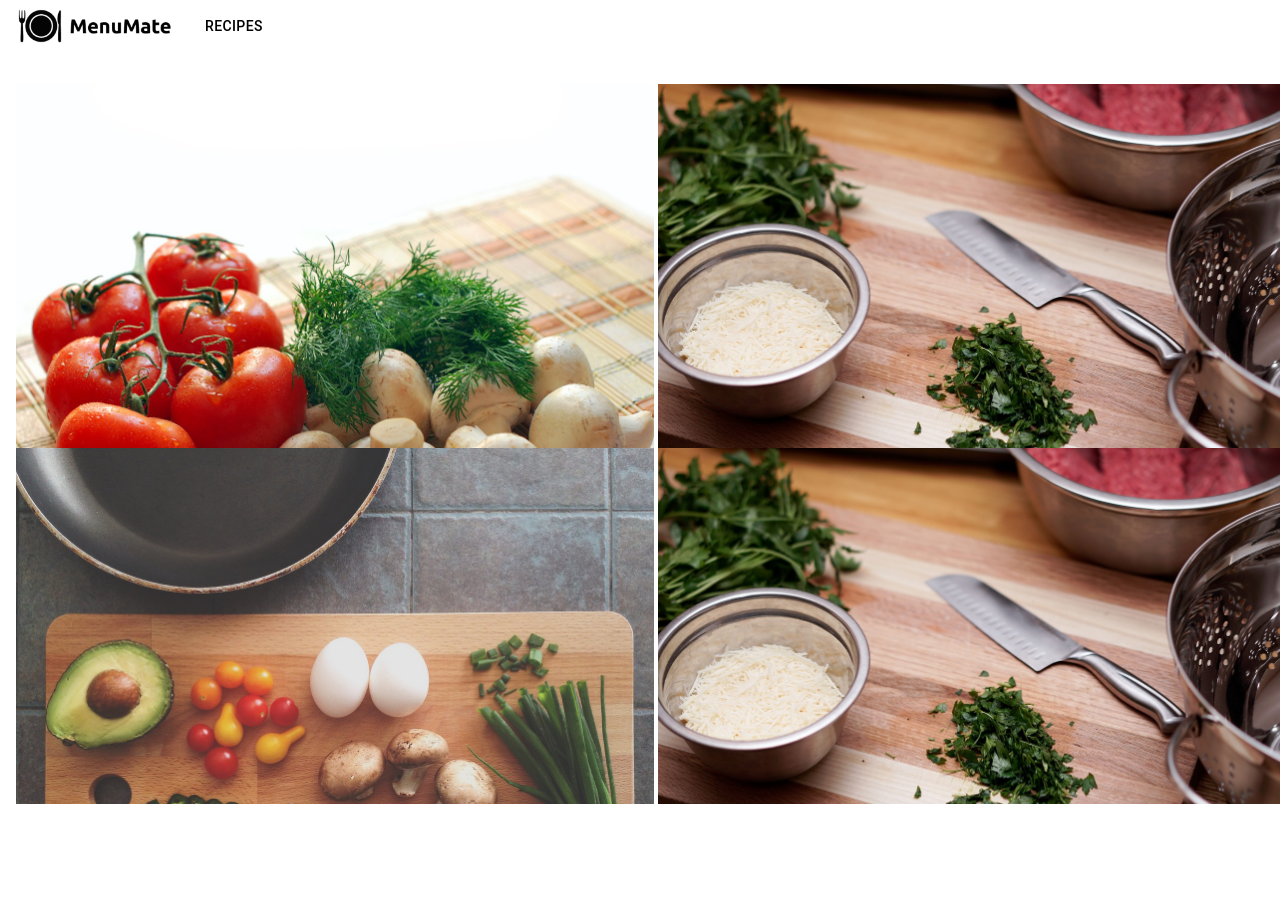
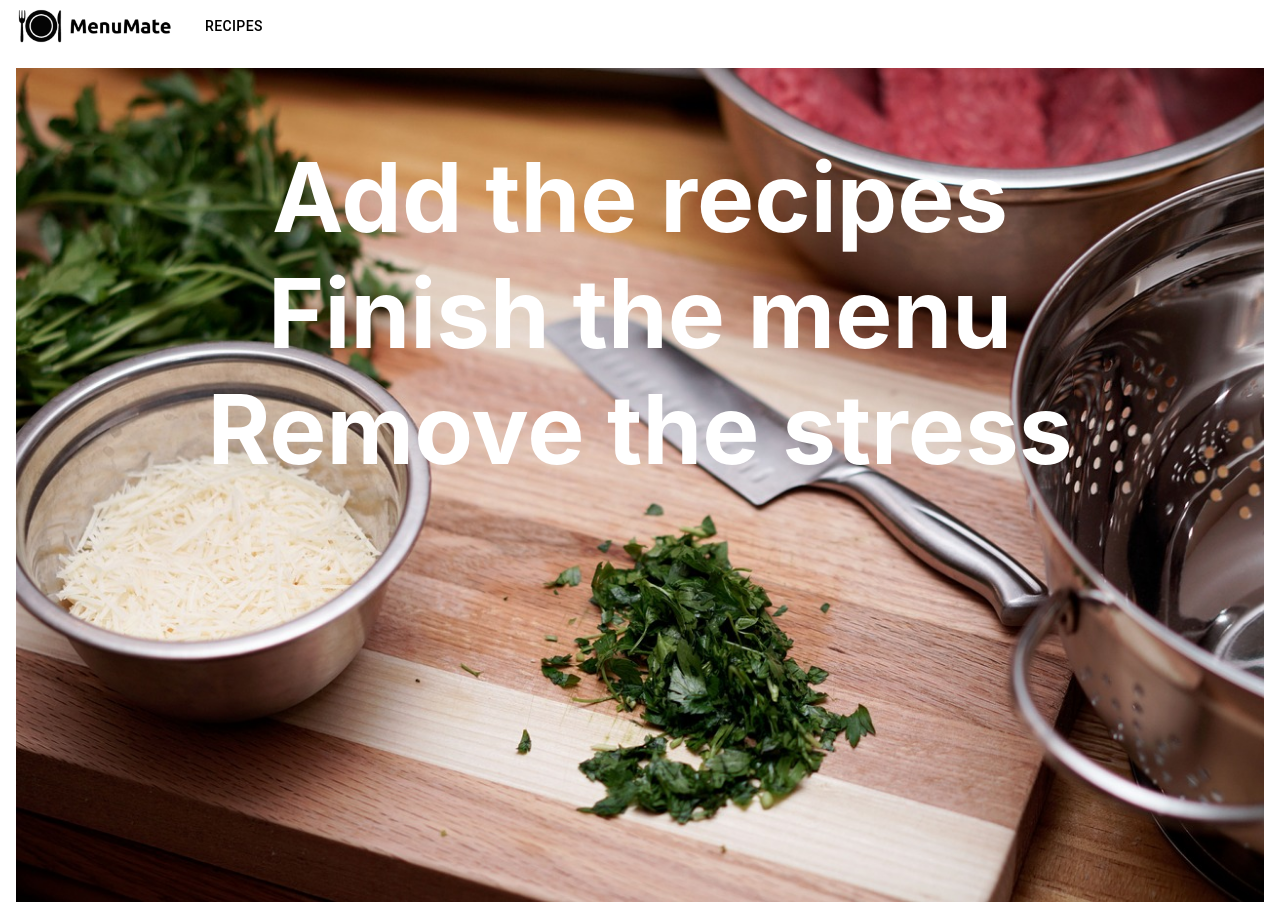
Before and after one commit to billsongames/menu-mate, a React (Create React App) app: page / in a window 1280 px wide. Before the commit the page ends 836 px from the top, so only its background shows below. Built offline with nearby package versions, Linux system fonts and the light colour scheme.

Commit message:
added home page text

```diff
--- a/src/Components/Home/Home.jsx
+++ b/src/Components/Home/Home.jsx
@@ -30,18 +30,15 @@ const Home = () => {
   ]
   return (
     <div className="home-container">
-      <ImageList sx={{ width: 1280, height: 720 }} cols={2} rowHeight={360}>
-        {imageData.map((image) => (
-          <ImageListItem key={image.img}>
-            <img
-              srcSet={`${image.img}?w=640&h=360&fit=crop&auto=format&dpr=2 2x`}
-              src={`${image.img}?w=640&h=360&fit=crop&auto=format`}
-              alt={image.alt}
-              loading="lazy"
-            />
-          </ImageListItem>
-        ))}
-      </ImageList>
+      <div>
+        <img src={imageData[1].img} className="home-image" />
+        <div id="home-text">
+          <div>Add the recipes</div>
+          <div>Finish the menu</div>
+          <div>Remove the stress</div>
+        </div>
+      </div>
+
     </div>
   )
 }
--- a/src/Components/Home/home.css
+++ b/src/Components/Home/home.css
@@ -1,3 +1,18 @@
 .home-container {
-  padding: 1em
+  padding: 1em;
+  position: relative;
 }
+
+.home-image{
+  width: 100%
+}
+
+#home-text{
+  position: absolute;
+  top: 10%;
+  left: 15%;
+  width: 70%;
+  font-size: 6em;
+  color: white;
+  font-weight: bold;
+}
```
